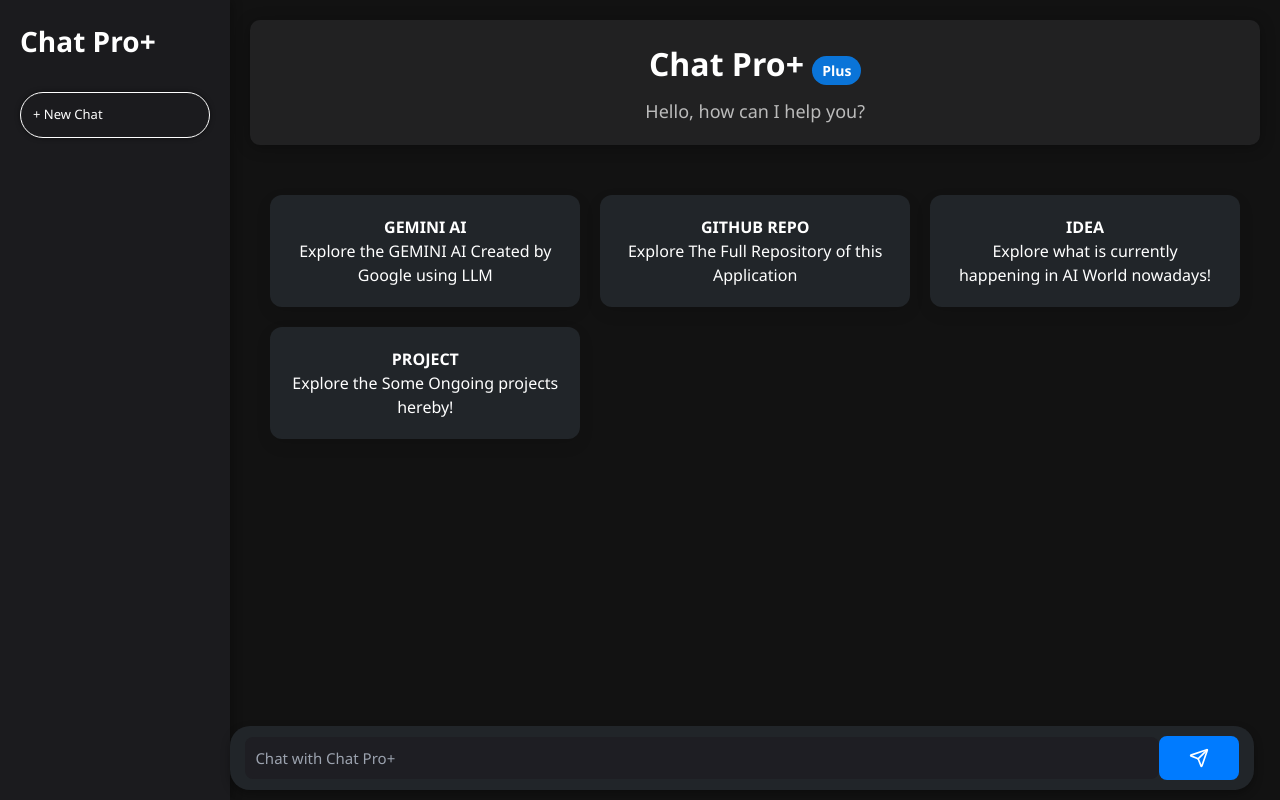
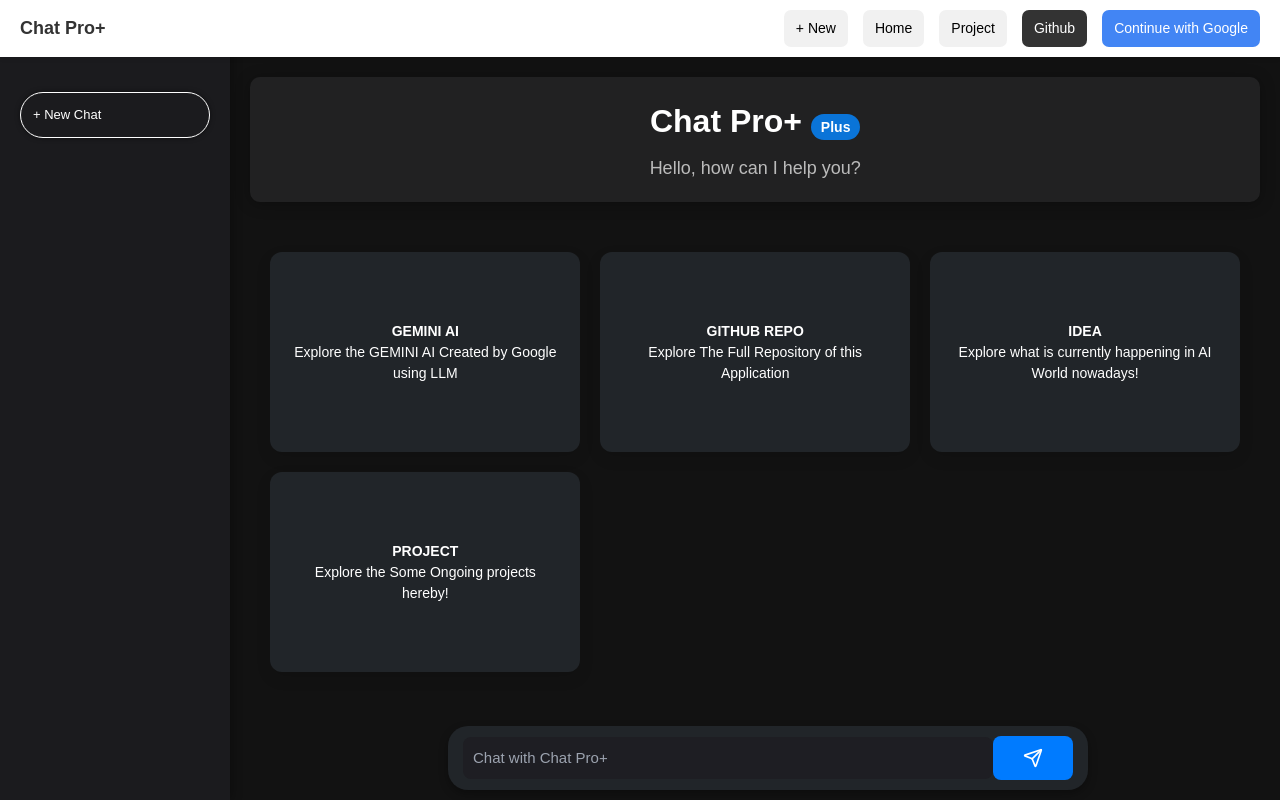
Before and after one commit to Shariph7/Chat-Ai, a React (Create React App) app: page / in a window 1280 px wide. Built offline with nearby package versions, Linux system fonts and the light colour scheme.

Commit message:
Navbar Component

```diff
--- a/src/App.css
+++ b/src/App.css
@@ -194,8 +194,8 @@
   align-items: center;
   position: fixed;
   bottom: 10px;
-  left: 18%;
-  width: 80%;
+  left: 35%;
+  width: 50%;
   background-color: #1e1e23;
   padding: 10px 15px;
   border-radius: 20px;
@@ -241,7 +241,6 @@
     left: -250px;
     width: 250px;
     height: 100%;
-    transition: transform 0.3s ease;
     transform: translateX(-100%);
   }
 
@@ -289,6 +288,15 @@
   .hello-section div {
     font-size: 14px;
   }
+
+  .cards {
+    grid-template-columns: repeat(auto-fill, minmax(200px, 1fr));
+    padding: 10px;
+  }
+
+  .cards > div {
+    padding: 15px;
+  }
 }
 
 @media (max-width: 480px) {
@@ -317,6 +325,15 @@
   .hello-section h1 {
     font-size: 20px;
   }
+
+  .cards {
+    grid-template-columns: 1fr;
+    padding: 10px;
+  }
+
+  .cards > div {
+    padding: 10px;
+  }
 }
 
 /* Styles for the card container */
@@ -330,56 +347,31 @@
   text-align: center;
   flex-grow: 1;
 }
-
-/* Styles for each card */
+@media (max-width: 768px) {
+  .cards {
+    grid-template-columns: repeat(2, 1fr); /* 2 cards per row */
+    padding: 10px;
+    gap: 15px; /* Space between cards */
+  }
+}
 .cards > div {
-  width: 100%;
-  padding: 20px;
-  border-radius: 12px;
-  box-shadow: 0 6px 15px rgba(0, 0, 0, 0.1);
-  background-color: #212529;
-  color: white;
-  cursor: pointer;
-  transition: transform 0.3s ease, box-shadow 0.3s ease;
+  width: 200px;
+  height: 200px;
+  padding: 15px;
+  font-size: 14px;
   text-align: center;
   display: flex;
   flex-direction: column;
   align-items: center;
   justify-content: center;
+  border-radius: 12px;
+  background-color: #212529;
+  box-shadow: 0 6px 15px rgba(0, 0, 0, 0.1);
+  color: white;
+  cursor: pointer;
+  transition: transform 0.3s ease, box-shadow 0.3s ease;
 }
-
-/* Hover effect for cards */
 .cards > div:hover {
   transform: scale(1.05);
   box-shadow: 0 8px 25px rgba(0, 0, 0, 0.15);
 }
-
-/* Media Queries */
-@media (max-width: 1024px) {
-  .cards {
-    grid-template-columns: repeat(auto-fill, minmax(300px, 1fr));
-    padding: 10px;
-  }
-}
-
-@media (max-width: 768px) {
-  .cards {
-    grid-template-columns: repeat(auto-fill, minmax(200px, 1fr));
-    padding: 10px;
-  }
-
-  .cards > div {
-    padding: 15px;
-  }
-}
-
-@media (max-width: 480px) {
-  .cards {
-    grid-template-columns: 1fr; /* One card per row on smaller screens */
-    padding: 10px;
-  }
-
-  .cards > div {
-    padding: 10px;
-  }
-}
--- a/src/ChatApp.js
+++ b/src/ChatApp.js
@@ -4,6 +4,7 @@
 import { Prism as SyntaxHighlighter } from "react-syntax-highlighter";
 import { vscDarkPlus } from "react-syntax-highlighter/dist/esm/styles/prism";
 import { GoogleGenerativeAI } from "@google/generative-ai";
+import Navbar from './Component/NavBar';
 
 const genAi = new GoogleGenerativeAI("AIzaSyC09fXG8iduP7azHLz3j1j3DxHvg84P2Z4");
 const model = genAi.getGenerativeModel({ model: "gemini-1.5-pro" });
@@ -124,6 +125,7 @@
         <button onClick={() => setMessages([])}>+ New Chat</button>
       </div>
 
+      <Navbar />
       {/* Main Section */}
       <div
         className="main"
--- /dev/null
+++ b/src/Component/NavBar.css
@@ -0,0 +1,166 @@
+/* General Styles */
+body {
+    margin: 0;
+    font-family: Arial, sans-serif;
+  }
+
+  .navbar {
+    display: flex;
+    justify-content: space-between;
+    align-items: center;
+    padding: 10px 20px;
+    background-color: #fff;
+    box-shadow: 0 2px 4px rgba(0, 0, 0, 0.1);
+    position: relative;
+    z-index: 100;
+  }
+
+  .navbar-left {
+    display: flex;
+    align-items: center;
+  }
+
+  .navbar-title {
+    font-weight: bold;
+    font-size: 18px;
+    color: #333;
+  }
+
+  .menu-icon {
+    display: none;
+    flex-direction: column;
+    gap: 5px;
+    border: none;
+    background: none;
+    cursor: pointer;
+  }
+
+  .menu-bar {
+    width: 25px;
+    height: 3px;
+    background-color: #333;
+    border-radius: 5px;
+  }
+
+  .navbar-right {
+    display: flex;
+    align-items: center;
+    gap: 15px;
+    transition: transform 0.3s ease, opacity 0.3s ease;
+  }
+
+  .navbar-button {
+    border: none;
+    padding: 8px 12px;
+    border-radius: 7px;
+    cursor: pointer;
+    background-color: #f1f1f1;
+    font-size: 14px;
+    transition: background-color 0.3s ease, transform 0.3s ease;
+  }
+
+  .navbar-button:hover {
+    background-color: #ddd;
+  }
+
+  .navbar-github {
+    background-color: #333;
+    color: #fff;
+  }
+
+  .navbar-google {
+    background-color: #4285f4;
+    color: #fff;
+  }
+  .navbar-google:hover {
+    background-color: black;
+    color: #fff;
+  }
+
+  /* Responsive Styles */
+  @media (max-width: 768px) {
+    .menu-icon {
+      display: flex;
+    }
+
+    .navbar-right {
+      flex-direction: column;
+      position: absolute;
+      top: 60px;
+      right: 0;
+      background-color: #fff;
+      box-shadow: 0 2px 4px rgba(0, 0, 0, 0.1);
+      border-radius: 4px;
+      padding: 10px;
+      transform: translateY(-10px);
+      opacity: 0;
+      visibility: hidden;
+    }
+
+    .navbar-right.open {
+      transform: translateY(0);
+      opacity: 1;
+      visibility: visible;
+    }
+
+    .navbar-right button {
+      width: 100%; /* Full-width buttons in mobile view */
+      text-align: left;
+      margin: 5px 0;
+    }
+  }
+  .cssbuttons-io {
+  position: relative;
+  font-family: inherit;
+  font-weight: 500;
+  font-size: 18px;
+  letter-spacing: 0.05em;
+  border-radius: 0.8em;
+  cursor: pointer;
+  border: none;
+  background: linear-gradient(to right, #8e2de2, #4a00e0);
+  color: ghostwhite;
+  overflow: hidden;
+}
+
+.cssbuttons-io svg {
+  width: 1.2em;
+  height: 1.2em;
+  margin-right: 0.5em;
+}
+
+.cssbuttons-io span {
+  position: relative;
+  z-index: 10;
+  transition: color 0.4s;
+  display: inline-flex;
+  align-items: center;
+  padding: 0.8em 1.2em 0.8em 1.05em;
+}
+
+.cssbuttons-io::before,
+.cssbuttons-io::after {
+  position: absolute;
+  top: 0;
+  left: 0;
+  width: 100%;
+  height: 100%;
+  z-index: 0;
+}
+
+.cssbuttons-io::before {
+  content: "";
+  background: #000;
+  width: 120%;
+  left: -10%;
+  transform: skew(30deg);
+  transition: transform 0.4s cubic-bezier(0.3, 1, 0.8, 1);
+}
+
+.cssbuttons-io:hover::before {
+  transform: translate3d(100%, 0, 0);
+}
+
+.cssbuttons-io:active {
+  transform: scale(0.95);
+}
--- /dev/null
+++ b/src/Component/NavBar.js
@@ -0,0 +1,36 @@
+import React, { useState } from "react";
+import "./NavBar.css";
+
+const Navbar = () => {
+  const [isMenuOpen, setIsMenuOpen] = useState(false);
+
+  const toggleMenu = () => {
+    setIsMenuOpen((prev) => !prev);
+  };
+
+  return (
+    <nav className="navbar">
+      <div className="navbar-left">
+        <span className="navbar-title">Chat Pro+</span>
+      </div>
+
+      <button className="menu-icon" onClick={toggleMenu}>
+        <span className="menu-bar"></span>
+        <span className="menu-bar"></span>
+        <span className="menu-bar"></span>
+      </button>
+
+      <div className={`navbar-right ${isMenuOpen ? "open" : ""}`}>
+        <button className="navbar-button">+ New</button>
+        <button className="navbar-button">Home</button>
+        <button className="navbar-button">Project</button>
+        <a href="https://github.com/shariph7"><button className="navbar-button navbar-github">Github</button></a>
+        <button className="navbar-button navbar-google">
+          Continue with Google
+        </button>
+      </div>
+    </nav>
+  );
+};
+
+export default Navbar;
```
